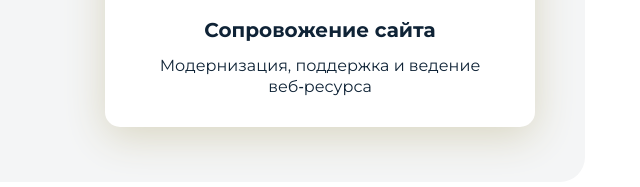
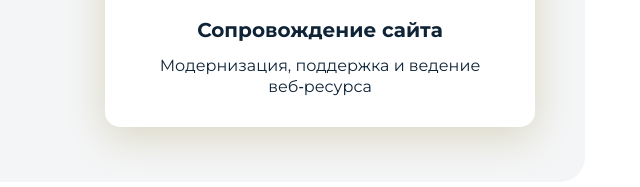
Before and after one commit to t-skoro/visiting-card, a plain HTML site: page services.html in a window 1280 px wide. Shown: the part 1103-1290 px from the top of the page, 610-1250 px from the left. Drawn offline with Linux system fonts and the light colour scheme.

Commit message:
Add files via upload

```diff
--- a/services.html
+++ b/services.html
@@ -195,7 +195,7 @@
 										alt="Шестой"
 									/>
 									<h3 class="card-services-title">
-										Сопровожение сайта
+										Сопровождение сайта
 									</h3>
 									<p>
 										Модернизация, поддержка и ведение
```
